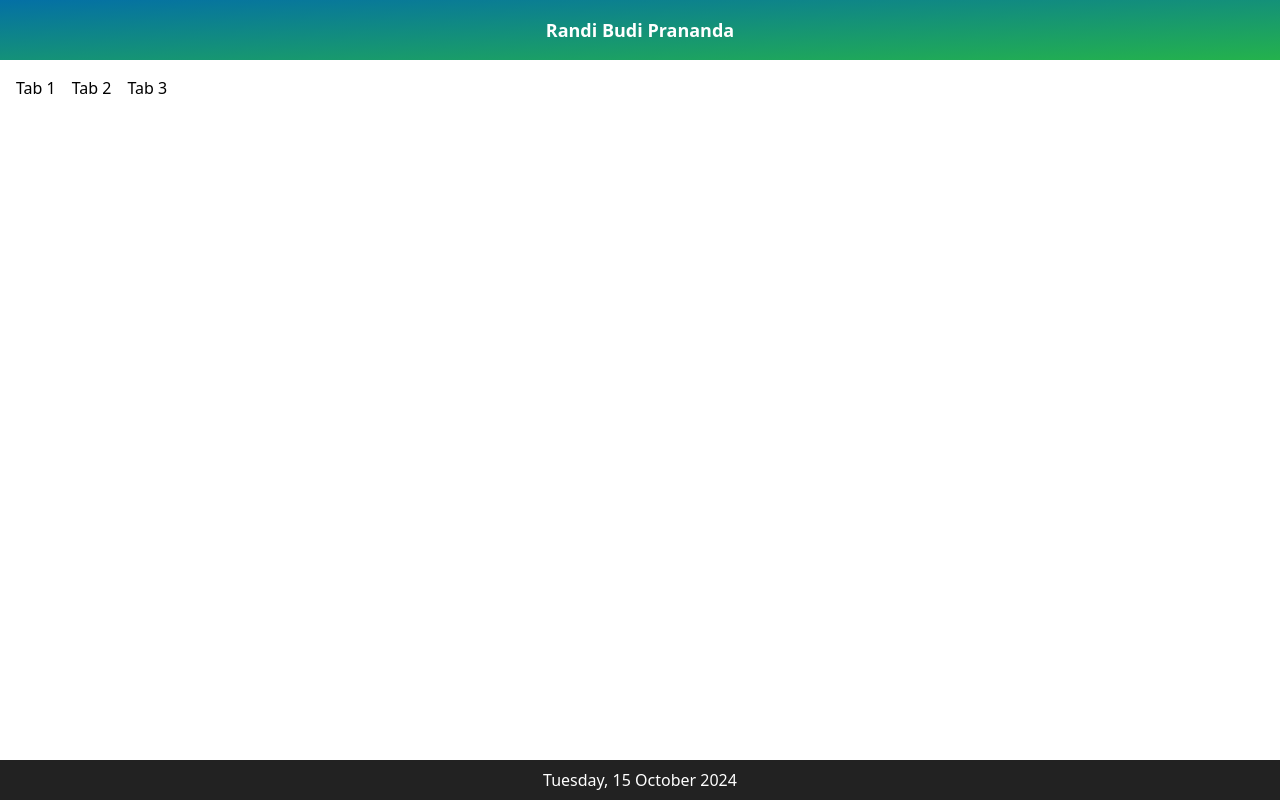
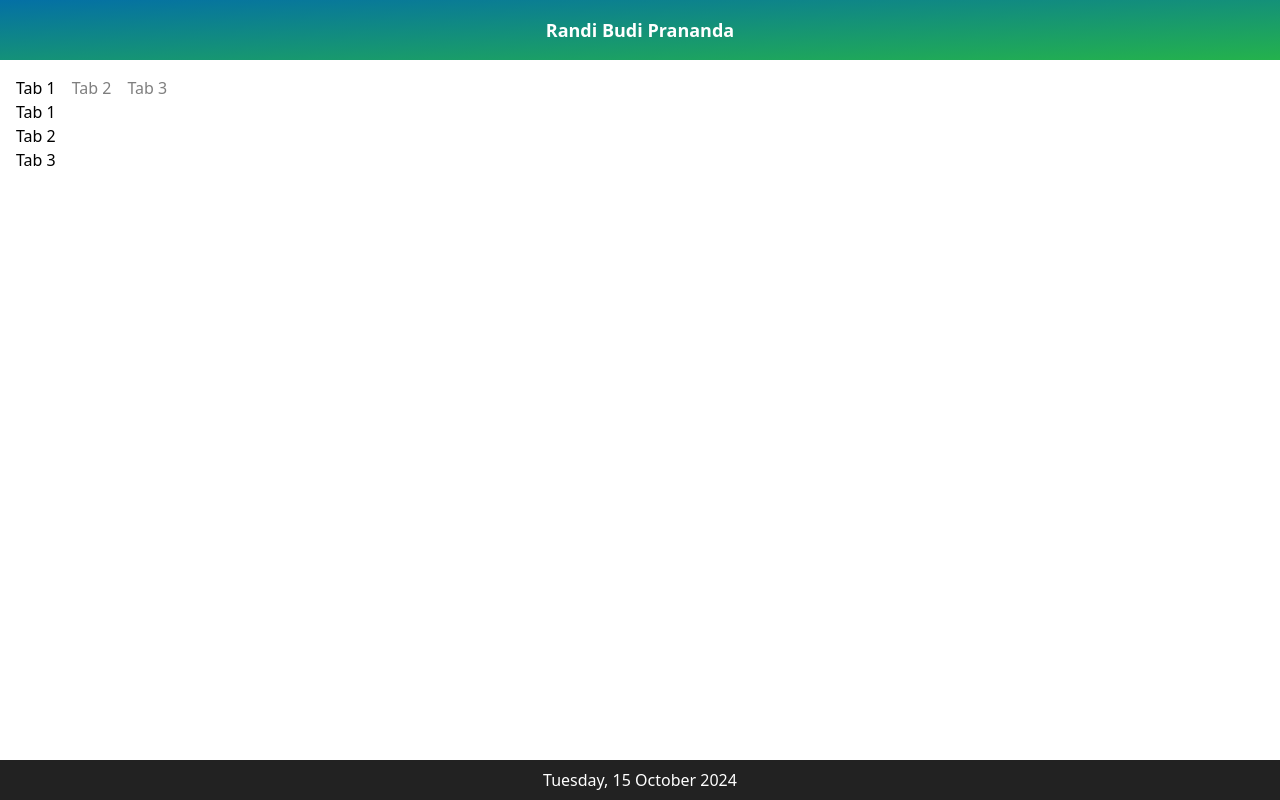
Before and after one commit to RandiTriedCoding/s247-react-test, a React (Vite) app: page / in a window 1280 px wide. Built offline with nearby package versions, Linux system fonts and the light colour scheme.

Commit message:
feat(home): add tab navigation and manage active tab state

```diff
--- a/src/pages/Home.jsx
+++ b/src/pages/Home.jsx
@@ -1,15 +1,34 @@
+import { useState } from "react";
 import Tab1 from "../components/Tab1";
 import Tab2 from "../components/Tab2";
 import Tab3 from "../components/Tab3";
+import TabNav from "../components/TabNav";
 
 const Home = () => {
+  const [activeTab, setActiveTab] = useState(1);
+  const [inputNumber, setInputNumber] = useState(0);
+  const [generatedNumbers, setGeneratedNumbers] = useState([]);
+
+  const handleTab1Submit = (number) => {
+    setInputNumber(number);
+    setActiveTab(2);
+  };
+
+  const handleTab2Next = (numbers) => {
+    setGeneratedNumbers(numbers);
+    setActiveTab(3);
+  };
+
   return (
     <div className="container mx-auto p-4">
-      <section className="flex space-x-4">
-        <Tab1 />
-        <Tab2 />
-        <Tab3 />
-      </section>
+      <TabNav activeTab={activeTab} />
+      <Tab1 disabled={activeTab !== 1} onSubmit={handleTab1Submit} />
+      <Tab2
+        disabled={activeTab !== 2}
+        inputNumber={inputNumber}
+        onNext={handleTab2Next}
+      />
+      <Tab3 disabled={activeTab !== 3} generatedNumbers={generatedNumbers} />
     </div>
   );
 };
```
